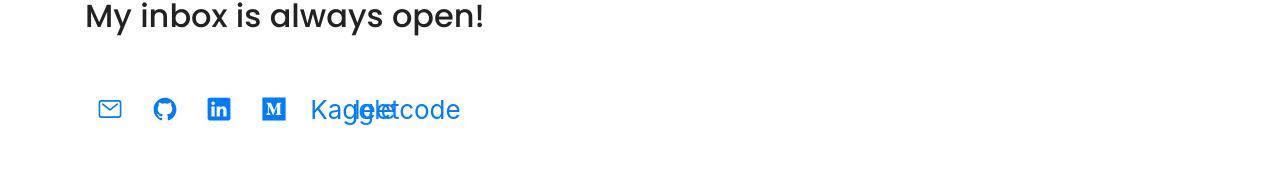
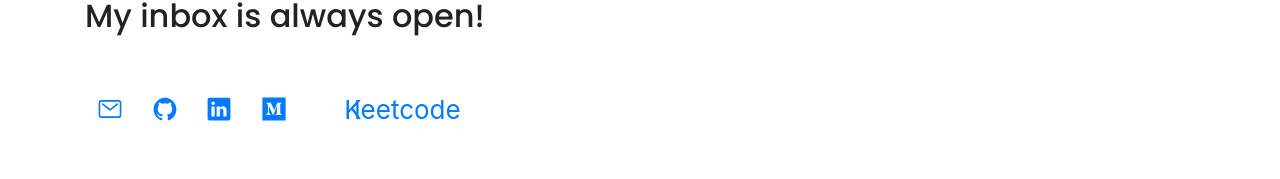
Before and after one commit to MananAmin/manan-resume, a plain HTML site: page index.html in a window 1280 px wide. Shown: the part 3192-3371 px from the top of the page. Drawn offline with nearby package versions, Linux system fonts and the light colour scheme.

Commit message:
updated kaggle

```diff
--- a/index.html
+++ b/index.html
@@ -322,7 +322,7 @@
                                 <ion-icon name="logo-medium"></ion-icon>
                             </a></li>
                         <li><a href="https://www.kaggle.com/manann">
-                            <div>Kaggle</div>
+                            <div>K</div>
                         </a></li>
                         <li ><a href="https://leetcode.com/16bit122/">
                             <div>leetcode</div>
```
